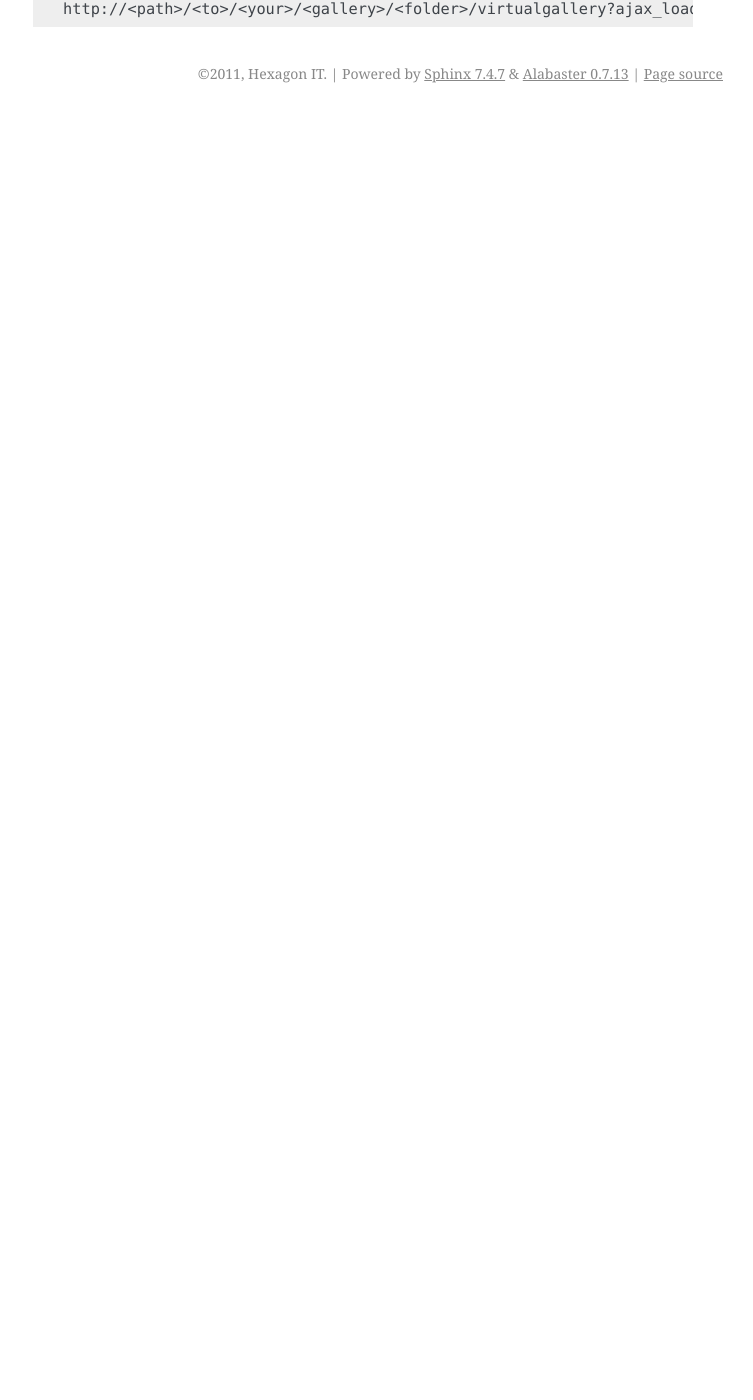
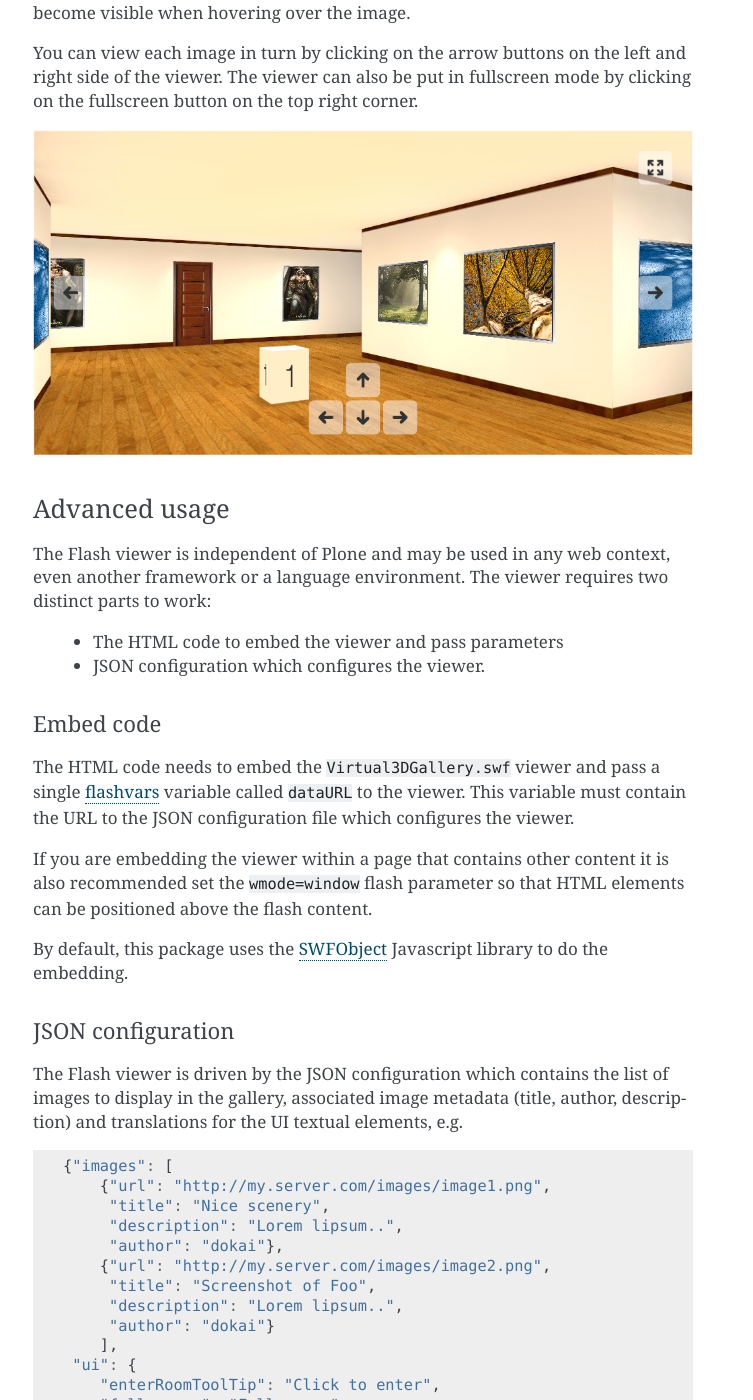
Before and after one commit to hexagonit/hexagonit.virtualgallery, a Sphinx documentation site: the page built from hexagonit/virtualgallery/docs/README.rst, in a window 1280 px wide and 1400 px high, scrolled down 806 px. Shown: the whole window, without its empty margins (387-1140 px from the left). Built offline with Sphinx 7.4.7, drawn with Linux system fonts in a browser that asks for light colours; before the commit the page ends 919 px from its top, so only the background shows below that; some of the changed text lies outside the part shown.

Commit message:
Wrote more documentation.

```diff
--- a/hexagonit/virtualgallery/docs/README.rst
+++ b/hexagonit/virtualgallery/docs/README.rst
@@ -11,7 +11,10 @@ Virtual 3D gallery for Plone
 Installation
 ============
 
-To install `hexagonit.virtualgallery` you simply add ``hexagonit.virtualgallery`` to the list of eggs in your buildout, run buildout and restart Plone. Then, install `hexagonit.virtualgallery` using the Add-ons control panel.
+To install ``hexagonit.virtualgallery`` you simply add
+``hexagonit.virtualgallery`` to the list of eggs in your buildout, run
+buildout and restart Plone. Then, install `hexagonit.virtualgallery` using the
+Add-ons control panel.
 
 Usage
 =====
@@ -19,11 +22,108 @@ Usage
 Basic usage
 -----------
 
-This package adds the `Virtual 3D gallery` display mode to Folder and Collection. So, go to any folder or collection that contains images and select ``Virtual 3D gallery`` from the display drop-down menu. That's it!
+This package adds the `Virtual 3D gallery` display mode to Folder and
+Collection. So, go to any folder or collection that contains images and select
+``Virtual 3D gallery`` from the display drop-down menu.
 
-AJAX usage
-----------
+In the gallery each room has enough space for 17 images. If the image source
+(Folder or Collection) contains more images then additional rooms will be
+automatically created and doors allow the user to travel between the rooms.
 
-You might want to display the gallery somewhere else or possibly in a toolbarless new window. To keep all Plone stuff away from the virtual gallery use a URL like below to only get the title of the gallery and the Flash object that displays it::
+The gallery can be navigated either by using the mouse or the keyboard. Use
+the arrow keys to move within the space (hold down shift to strafe). Clicking
+an image with the mouse will concentrate on that image and the image metadata
+will become visible when hovering over the image.
+
+You can view each image in turn by clicking on the arrow buttons on the left
+and right side of the viewer. The viewer can also be put in fullscreen mode
+by clicking on the fullscreen button on the top right corner.
+
+.. image:: images/screenshot.png
+
+Advanced usage
+--------------
+
+The Flash viewer is independent of Plone and may be used in any web context,
+even another framework or a language environment. The viewer requires two
+distinct parts to work:
+
+    * The HTML code to embed the viewer and pass parameters
+    * JSON configuration which configures the viewer.
+
+Embed code
+''''''''''
+
+The HTML code needs to embed the ``Virtual3DGallery.swf`` viewer and pass a
+single `flashvars <http://kb2.adobe.com/cps/164/tn_16417.html>`_ variable
+called ``dataURL`` to the viewer. This variable must contain the URL to the
+JSON configuration file which configures the viewer.
+
+If you are embedding the viewer within a page that contains other content it
+is also recommended set the ``wmode=window`` flash parameter so that HTML
+elements can be positioned above the flash content.
+
+By default, this package uses the `SWFObject
+<http://code.google.com/p/swfobject/>`_ Javascript library to do the
+embedding.
+
+JSON configuration
+''''''''''''''''''
+
+The Flash viewer is driven by the JSON configuration which contains the list
+of images to display in the gallery, associated image metadata (title, author,
+description) and translations for the UI textual elements, e.g.
+
+.. code-block:: javascript
+
+    {"images": [
+        {"url": "http://my.server.com/images/image1.png",
+         "title": "Nice scenery",
+         "description": "Lorem lipsum..",
+         "author": "dokai"},
+        {"url": "http://my.server.com/images/image2.png",
+         "title": "Screenshot of Foo",
+         "description": "Lorem lipsum..",
+         "author": "dokai"}
+        ],
+     "ui": {
+        "enterRoomToolTip": "Click to enter",
+        "fullscreen": "Fullscreen",
+        "loadingImg": "Loading image:",
+        "enterRoom": "Entering room [x] of [y]",
+        "anaglyph": "Anaglyph"
+     },
+     "settings": {
+        "anaglyphModeEnabled": "false"
+     }}
+
+The viewer does not care where the images and associated metadata come from so
+you can implement any custom logic that puts together the list (custom catalog
+queries, structural hierarchies, etc) as long as the resulting JSON document
+is valid.
+
+The package contains an associated `JSON schema <http://tools.ietf.org/html
+/draft-zyp-json-schema-03>`_ document which can be used to validate the JSON
+configuration, e.g.
+
+.. code-block:: python
+
+    from hexagonit.virtualgallery.schema import GALLERY_DATA_SCHEMA
+    from validictory import validate
+    import json
+
+    try:
+        # Assuming the `my_custom_config` contains the Python
+        # data structure with the image information.
+        validate(my_custom_config, GALLERY_DATA_SCHEMA)
+        json_config = json.dumps(my_custom_config)
+    except ValueError:
+        # Validation failed, do something.
+        pass
+
+You might want to display the gallery somewhere else or possibly in a
+toolbarless new window. To keep all Plone stuff away from the virtual gallery
+use a URL like below to only get the title of the gallery and the Flash object
+that displays it::
 
     http://<path>/<to>/<your>/<gallery>/<folder>/virtualgallery?ajax_load=1&ajax_include_head=1
```
Also changed, not shown: hexagonit/virtualgallery/docs/images/screenshot.png (added).
